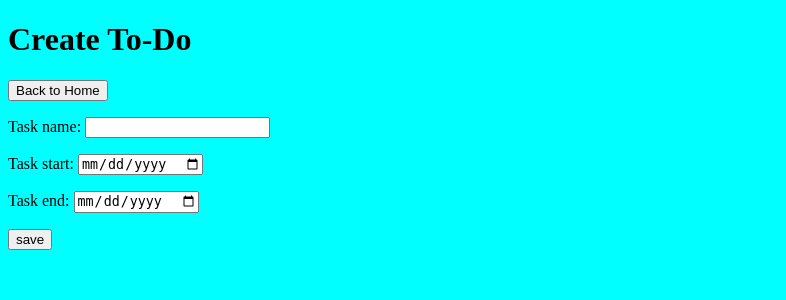
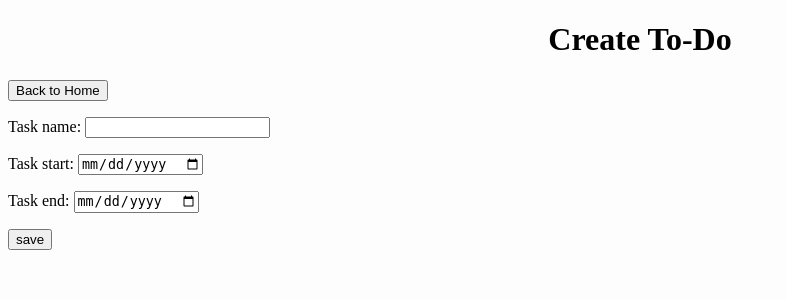
Before and after one commit to Jottinha-dos-computer/Projeto-CRUD, a Django app: page /create/ in a window 1280 px wide. Shown: the top 300 px of the page, without its empty margins (0-786 px from the left). Run offline with Django 4.2, Linux system fonts and the light colour scheme.

Commit message:
style: background color branco

```diff
--- a/main/main/static/css/style.css
+++ b/main/main/static/css/style.css
@@ -1,3 +1,6 @@
 body{
-    background-color: aqua;
+    background-color: rgb(253, 253, 253);
 }
+h1{
+    text-align: center;
+}
```
